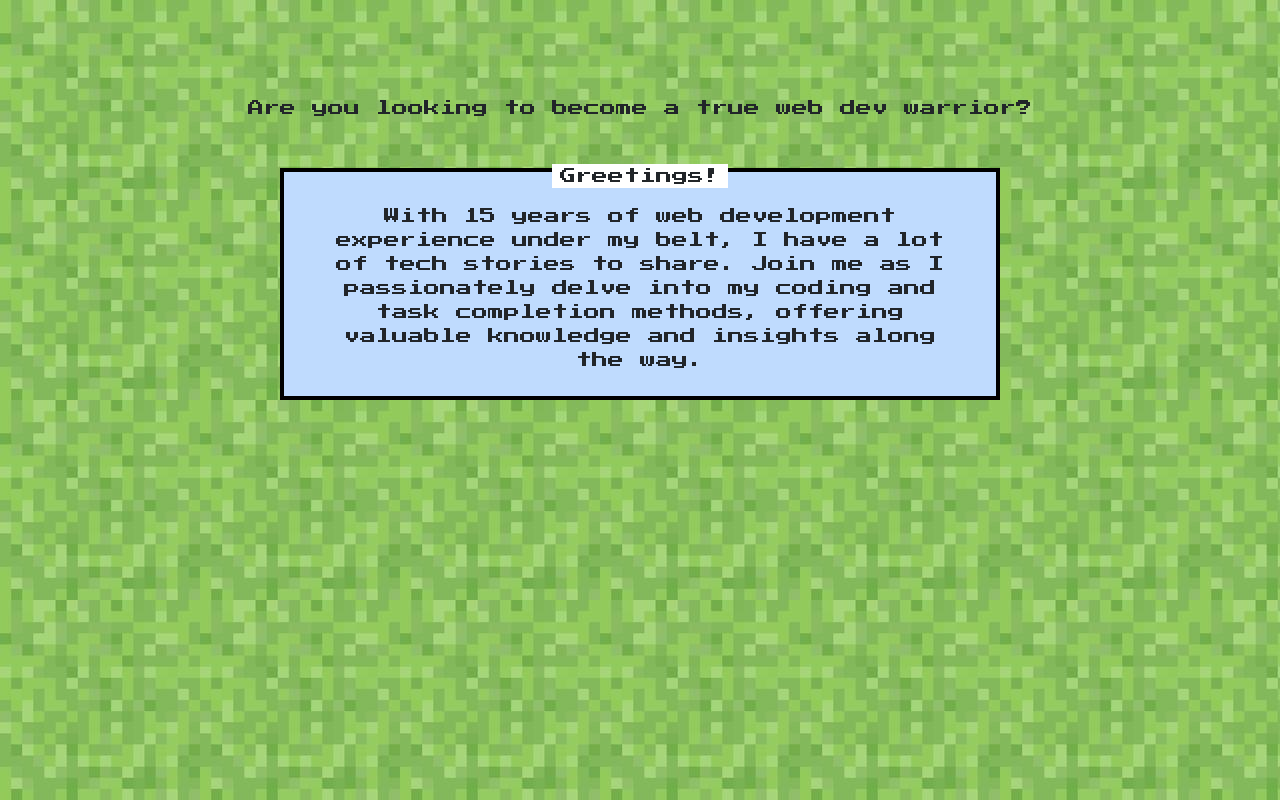
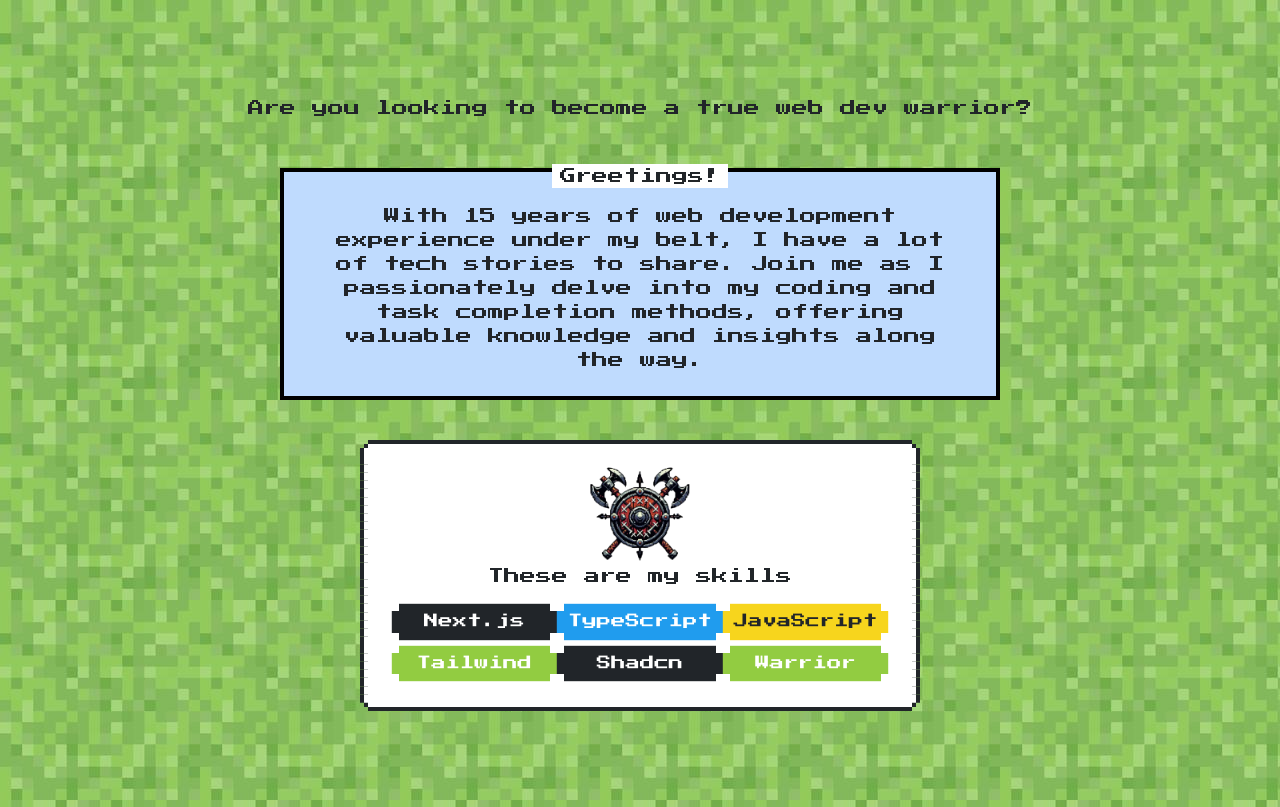
Before and after one commit to Philippe35507/Orc-RetropixelPortfolio, a Next.js app: page / in a window 1280 px wide. Built offline with nearby package versions, Linux system fonts and the light colour scheme.

Commit message:
Skills Section

```diff
--- a/app/page.tsx
+++ b/app/page.tsx
@@ -1,3 +1,6 @@
+import Image from "next/image";
+import Link from "next/link";
+
 export default function Home() {
   return (
     <main className="flex flex-col items-center justify-between p-24 gap-10">
@@ -11,6 +14,39 @@
           insights along the way.
         </p>
       </div>
+      <div className="nes-container is-rounded bg-white">
+        <div className="flex items-center justify-center">
+          <Image
+            width={100}
+            height={100}
+            src={"/axe-and-shield.webp"}
+            alt="Axe & Shield"
+          />
+        </div>
+
+        <p className="text-center">These are my skills</p>
+
+        <div className="grid grid-cols-3">
+          <Link href="#" className="nes-badge">
+            <span className="is-dark">Next.js</span>
+          </Link>
+          <Link href="#" className="nes-badge">
+            <span className="is-primary">TypeScript</span>
+          </Link>
+          <Link href="#" className="nes-badge">
+            <span className="is-warning">JavaScript</span>
+          </Link>
+          <Link href="#" className="nes-badge">
+            <span className="is-success">Tailwind</span>
+          </Link>
+          <Link href="#" className="nes-badge">
+            <span className="is-dark">Shadcn</span>
+          </Link>
+          <Link href="#" className="nes-badge">
+            <span className="is-success">Warrior</span>
+          </Link>
+        </div>
+      </div>
     </main>
   );
 }
```
Also changed, not shown: 1 other file (tests, documents, lock files or other folders).
